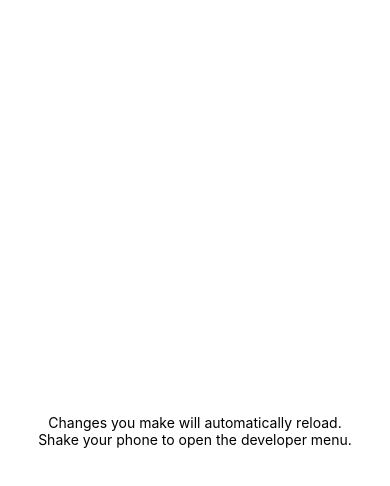
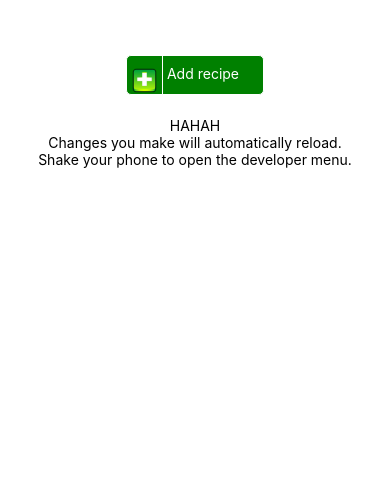
Before and after one commit to wombatka/ShipItDayApp, a React Native app: screen / in a window 390 px wide. Shown: the top 486 px of the page. Built offline with nearby package versions, Linux system fonts and the light colour scheme.

Commit message:
first button

```diff
--- a/App.js
+++ b/App.js
@@ -1,11 +1,29 @@
 import React from 'react';
-import { StyleSheet, Text,TextInput, View } from 'react-native';
+import { StyleSheet, Text,TextInput, View ,Image, TouchableOpacity} from 'react-native';
 
 export default class App extends React.Component {
+    callFun = () =>
+    {
+
+        alert("Image Clicked!!!");
+
+    }
   render() {
     return (
       <View style={styles.container}>
+          <TouchableOpacity style={styles.AddStyle} activeOpacity={0.5} onPress={ this.callFun }>
+
+              <Image source={require('./images/add.png')}
+                  style={styles.ImageIconStyle}
+              />
+
+              <View style={styles.SeparatorLine} />
+
+              <Text style={styles.TextStyle}> Add recipe </Text>
+
+          </TouchableOpacity>
         <TextInput></TextInput>
+        <Text>HAHAH</Text>
         <Text>Changes you make will automatically reload.</Text>
         <Text>Shake your phone to open the developer menu.</Text>
       </View>
@@ -15,9 +33,46 @@ export default class App extends React.Component {
 
 const styles = StyleSheet.create({
   container: {
+    marginTop: 50,
     flex: 1,
     backgroundColor: '#fff',
     alignItems: 'center',
-    justifyContent: 'center',
+    justifyContent: 'flex-start',
   },
+    AddStyle: {
+        flexDirection: 'row',
+        alignItems: 'center',
+        backgroundColor: 'green',
+        borderWidth: .5,
+        borderColor: '#fff',
+        height: 40,
+        borderRadius: 5 ,
+        margin: 5,
+
+    },
+    ImageIconStyle: {
+        top: 5,
+        padding: 10,
+        margin: 5,
+        height: 25,
+        width: 25,
+        resizeMode : 'stretch',
+
+    },
+
+    TextStyle :{
+
+        color: "#fff",
+        marginBottom : 4,
+        marginRight :20,
+
+    },
+
+    SeparatorLine :{
+
+        backgroundColor : '#fff',
+        width: 1,
+        height: 40
+
+    }
 });
```
Also changed, not shown: images/add.png (added).
